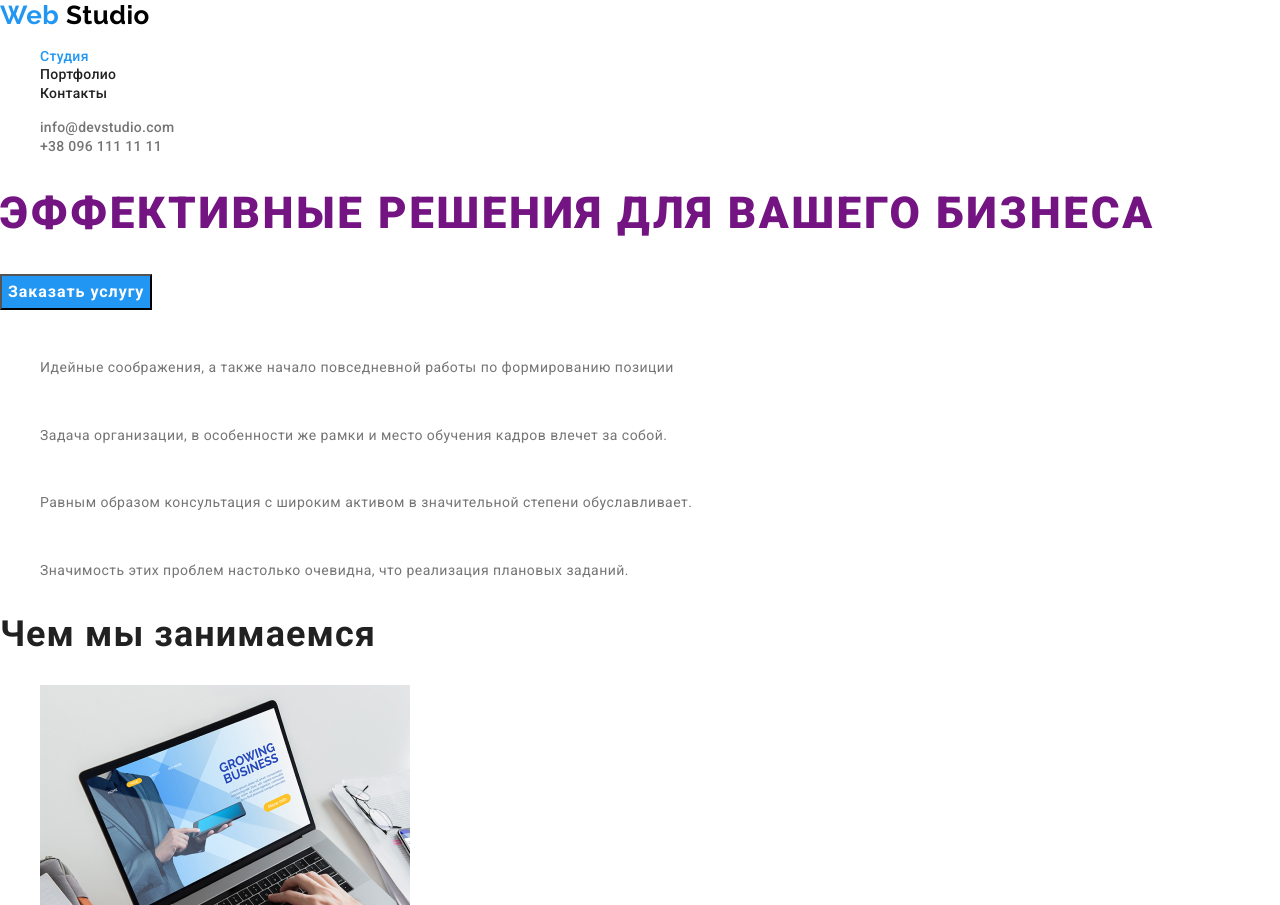
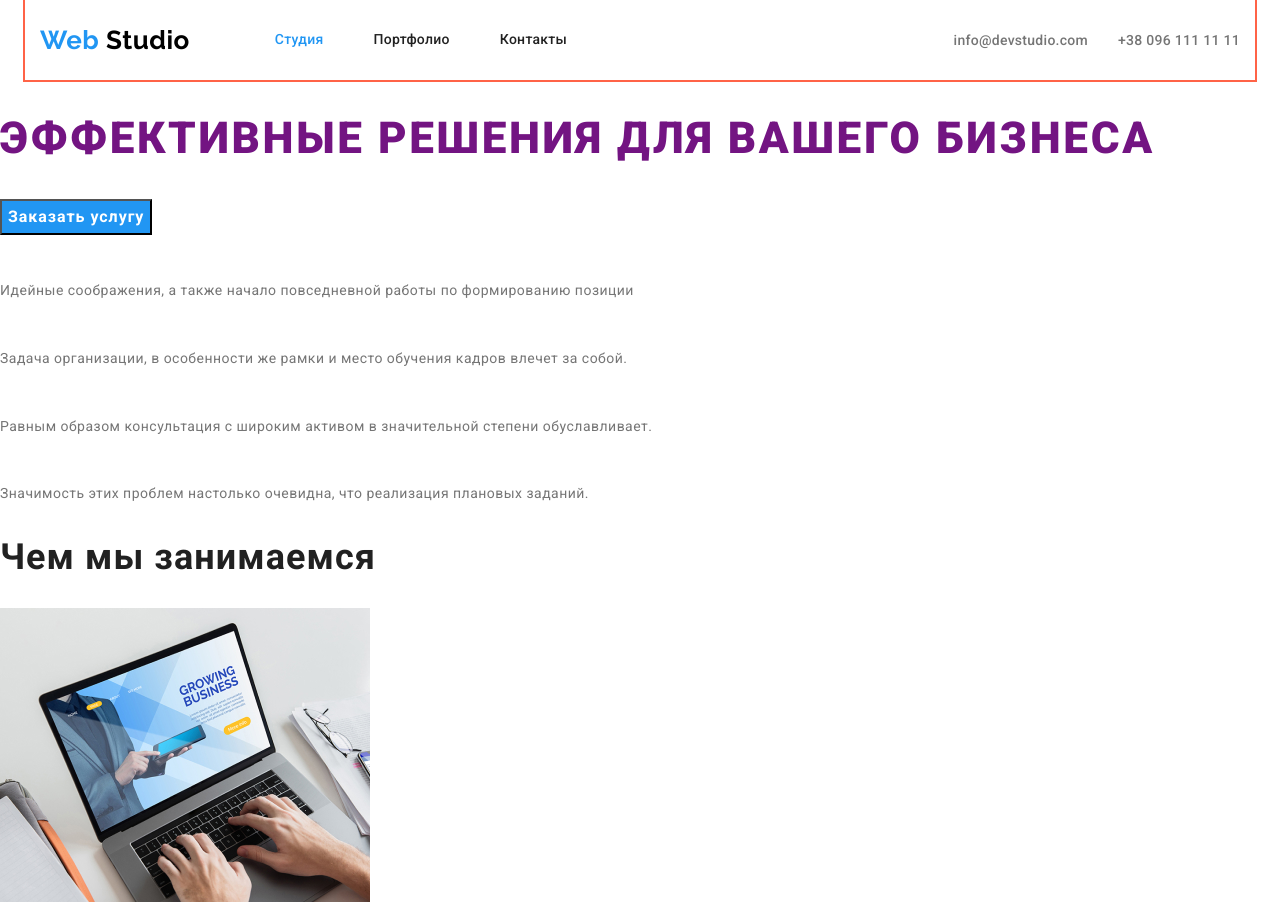
Before and after one commit to Yehor-Rudzinskyi/goit-markup-hw-02, a plain HTML site: page index.html in a window 1280 px wide. Shown: the top 905 px of the page. Drawn offline with Linux system fonts and the light colour scheme.

Commit message:
CSS геометрия на header

```diff
--- a/css/styles.css
+++ b/css/styles.css
@@ -55,9 +55,34 @@ address {
   font-style: normal;
 }
 
+ul {
+  padding: 0;
+  margin: 0;
+}
+
 /* НАВИГАЦИЯ */
 
+.header {
+  width: 1200px;
+  padding-right: 15px;
+  padding-left: 15px;
+  margin-right: auto;
+  margin-left: auto;
+  outline: 2px solid tomato;
+}
+
+.navigation {
+  display: flex;
+  align-items: center;
+}
+
+.navigation-list {
+  display: flex;
+}
+
 .logo {
+  margin-right: 85px;
+
   color: #000;
 
   font-family: Raleway;
@@ -70,7 +95,15 @@ address {
   color: var(--accent);
 }
 
+.navigation-list-item:not(:last-child) {
+  margin-right: 50px;
+}
+
 .navigation-list-link {
+  display: block;
+  padding-top: 32px;
+  padding-bottom: 32px;
+
   color: var(--primary-text-color);
 
   font-weight: 500;
@@ -85,7 +118,22 @@ address {
 
 /* АДРЕСС НАВИГАЦИИ */
 
+.address-header {
+  margin-left: auto;
+}
+
+.address-header-list {
+  display: flex;
+}
+
+.adress-header-list-item:not(:last-child) {
+  margin-right: 30px;
+}
+
 .address-header-link {
+  padding-top: 32px;
+  padding-bottom: 32px;
+
   color: var(--secomdary-text-color);
 
   font-weight: 500;
```
